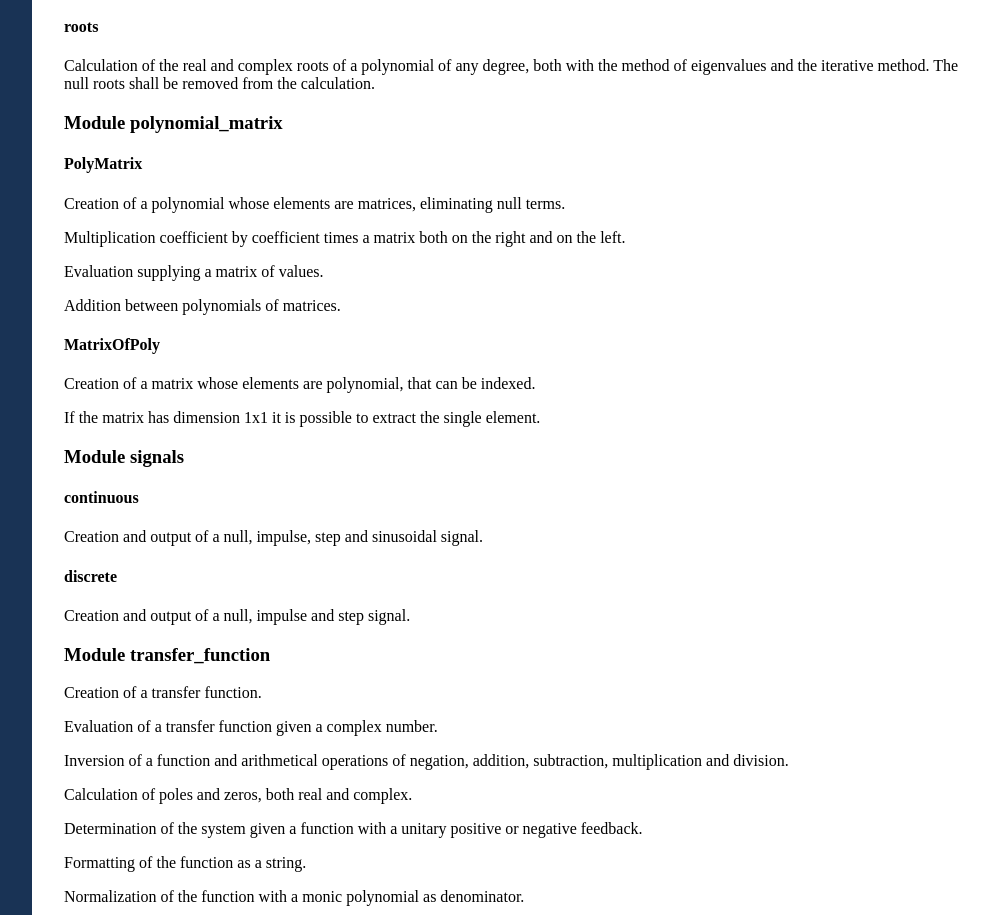
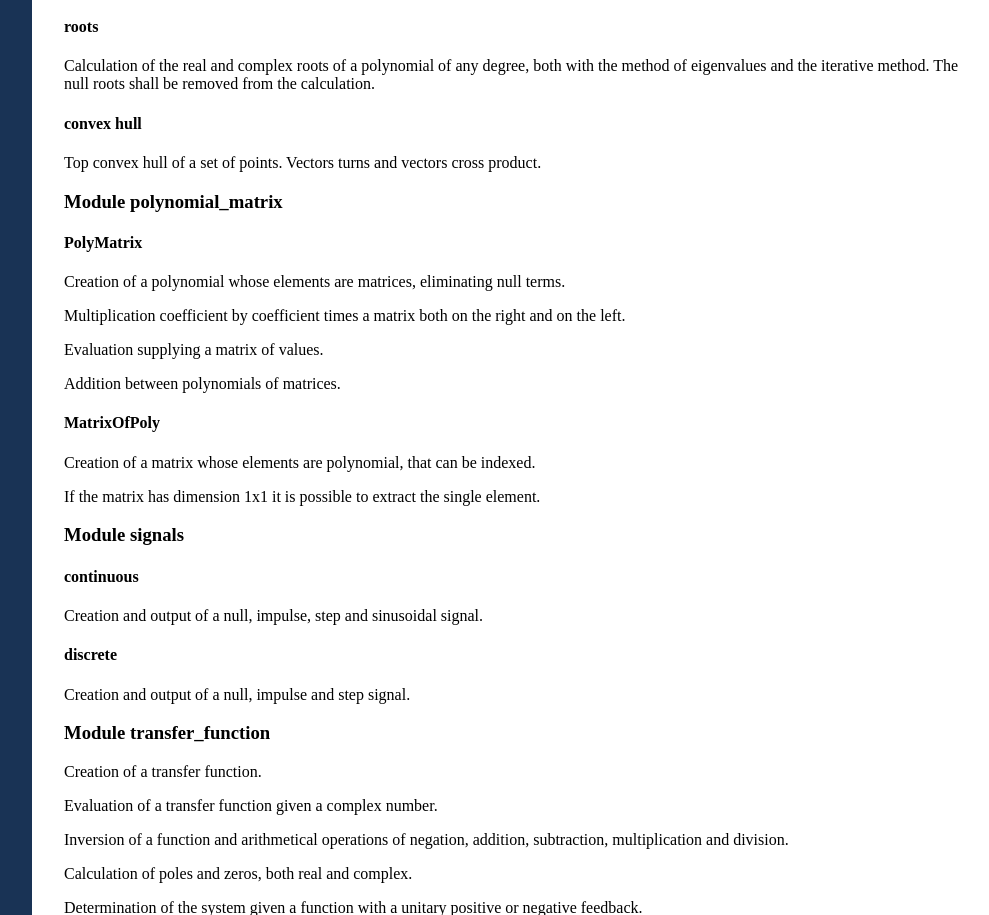
Before and after one commit to yuulive/asdfsdfdfg, a plain HTML site: page design/public/test_plan.html in a window 1280 px wide. Shown: the part 7092-8007 px from the top of the page, without its empty margins (288-1277 px from the left). Drawn offline with Linux system fonts and the light colour scheme.

Commit message:
Add documentation for convex hull white testing
Ref: #18

```diff
--- a/design/public/test_plan.html
+++ b/design/public/test_plan.html
@@ -333,6 +333,8 @@
         <p>Calculation of the direct and inverse fast Fourier transformation.</p>
         <h4 id="roots">roots</h4>
         <p>Calculation of the real and complex roots of a polynomial of any degree, both with the method of eigenvalues and the iterative method. The null roots shall be removed from the calculation.</p>
+        <h4 id="convex-hull">convex hull</h4>
+        <p>Top convex hull of a set of points. Vectors turns and vectors cross product.</p>
         <h3 id="module-polynomial_matrix">Module polynomial_matrix</h3>
         <h4 id="polymatrix">PolyMatrix</h4>
         <p>Creation of a polynomial whose elements are matrices, eliminating null terms.</p>
```
Also changed, not shown: 1 other file.
